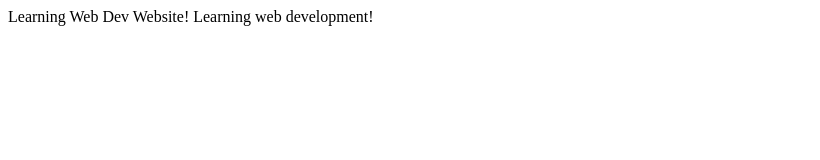
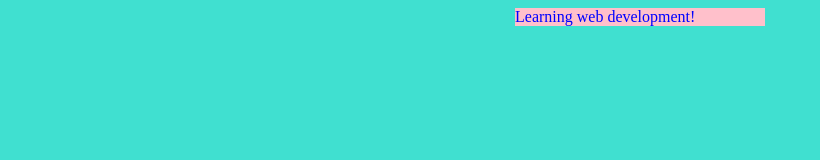
Before and after one commit to jmitsu/jmitsu.github.io, a plain HTML site: page index.html in a window 1280 px wide. Shown: the whole page, without its empty margins (0-820 px from the left). Drawn offline with Linux system fonts and the light colour scheme.

Commit message:
Create stylesheet

```diff
--- a/index.html
+++ b/index.html
@@ -1,7 +1,10 @@
 <!DOCTYPE html>
 <html>
-	<head>Learning Web Dev Website!</head>
+	<head>
+		<link href="styles.css" rel="stylesheet">
+	</head>
+
 	<body>
-		Learning web development!
+		<p>Learning web development!</p>
 	</body>
 </html>
--- /dev/null
+++ b/styles.css
@@ -0,0 +1,10 @@
+p {
+	color: blue;
+	background-color: pink;
+	width: 250px;
+	margin: 0 auto;
+}
+
+body {
+	background-color: turquoise;
+}
```
